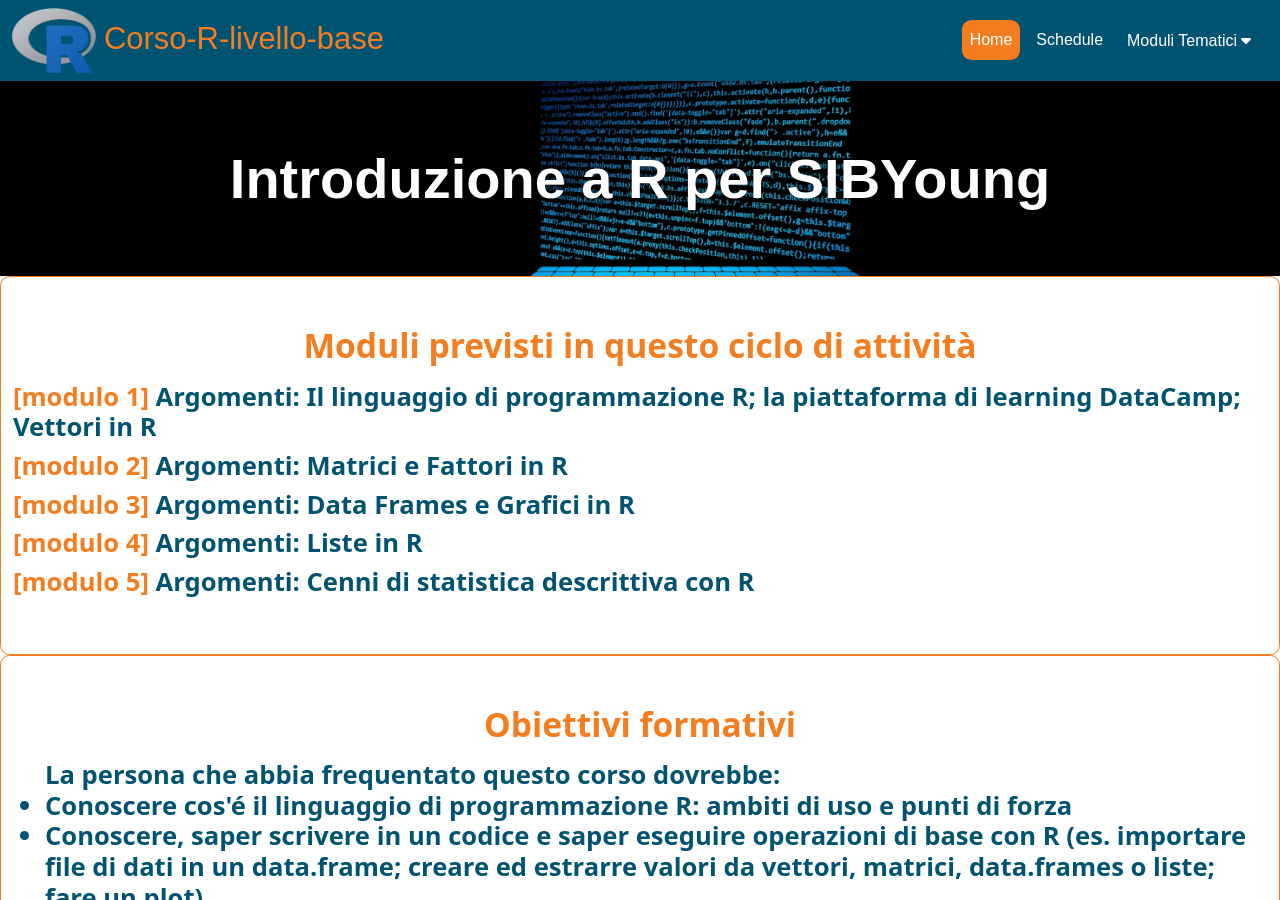
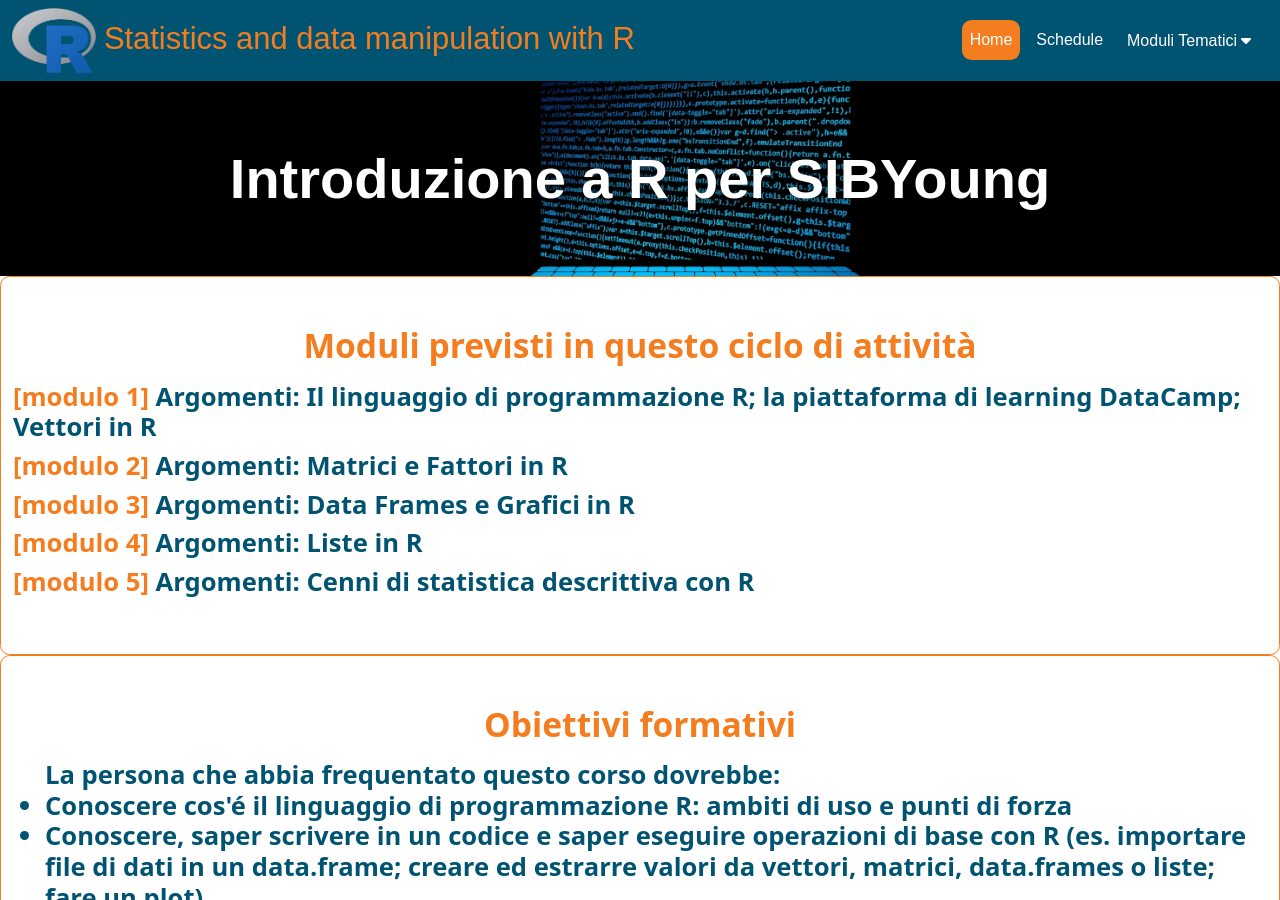
Before and after one commit to maghetta/Corso-R-livello-base__BBC, a Jekyll site: the page built from index.html, in a window 1280 px wide and 900 px high. Built offline with Jekyll 4.4.1, drawn with Linux system fonts in a browser that asks for light colours.

Commit message:
Update _config.yml
cambiato il titolo (opzionale) vicino al logo R

```diff
--- a/_config.yml
+++ b/_config.yml
@@ -1,7 +1,7 @@
 title: Corso-R-livello-base
 # This appears in the html browser tab for the site title (seen mostly by search engines, not users)
 
-topnav_title: Corso-R-livello-base
+topnav_title: Statistics and data manipulation with R
 # Optional: this appears on the top navigation bar next to the main_logo.svg icon
 
 description: "Example of ELIXIR toolkit theme as a remote jekyll theme"
```
